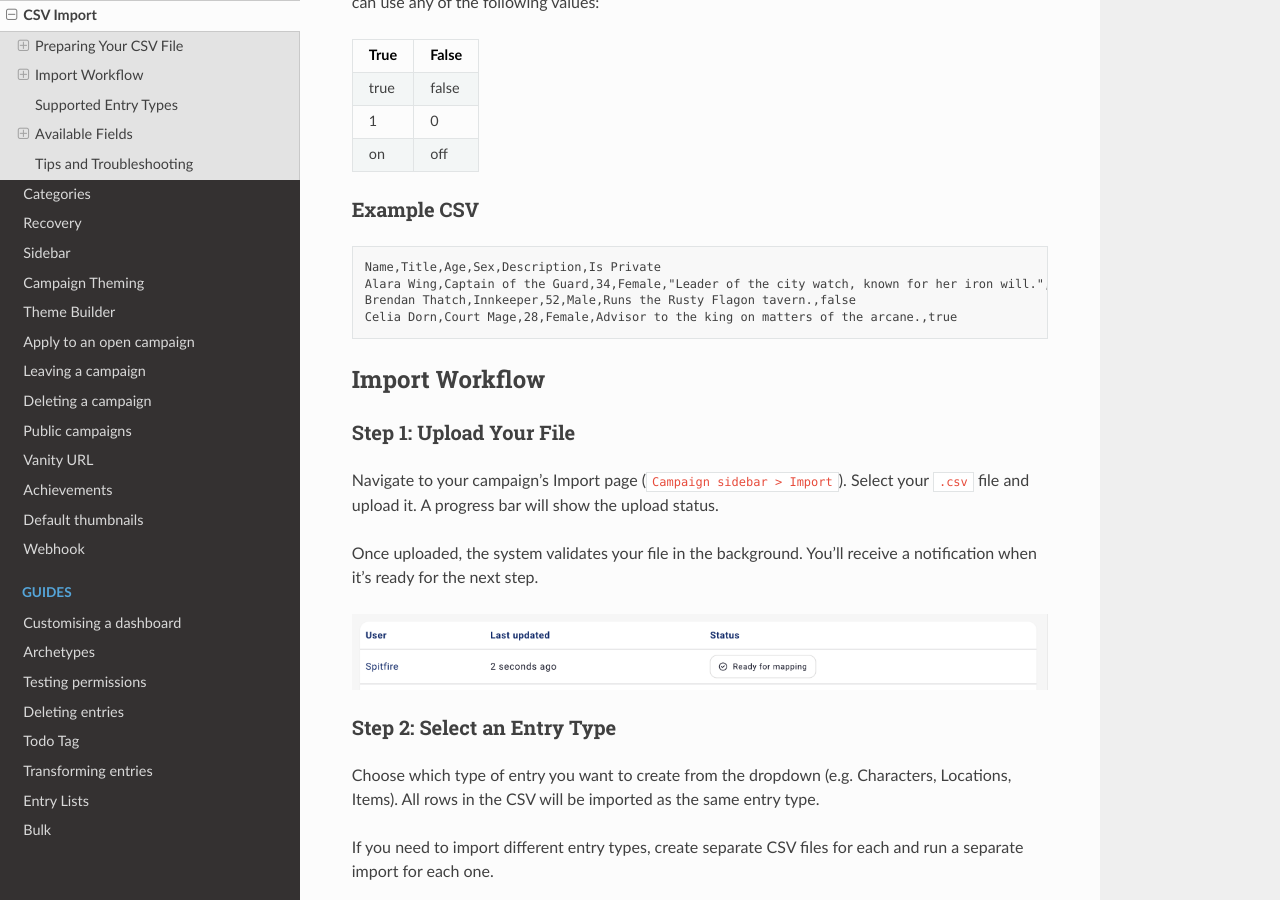
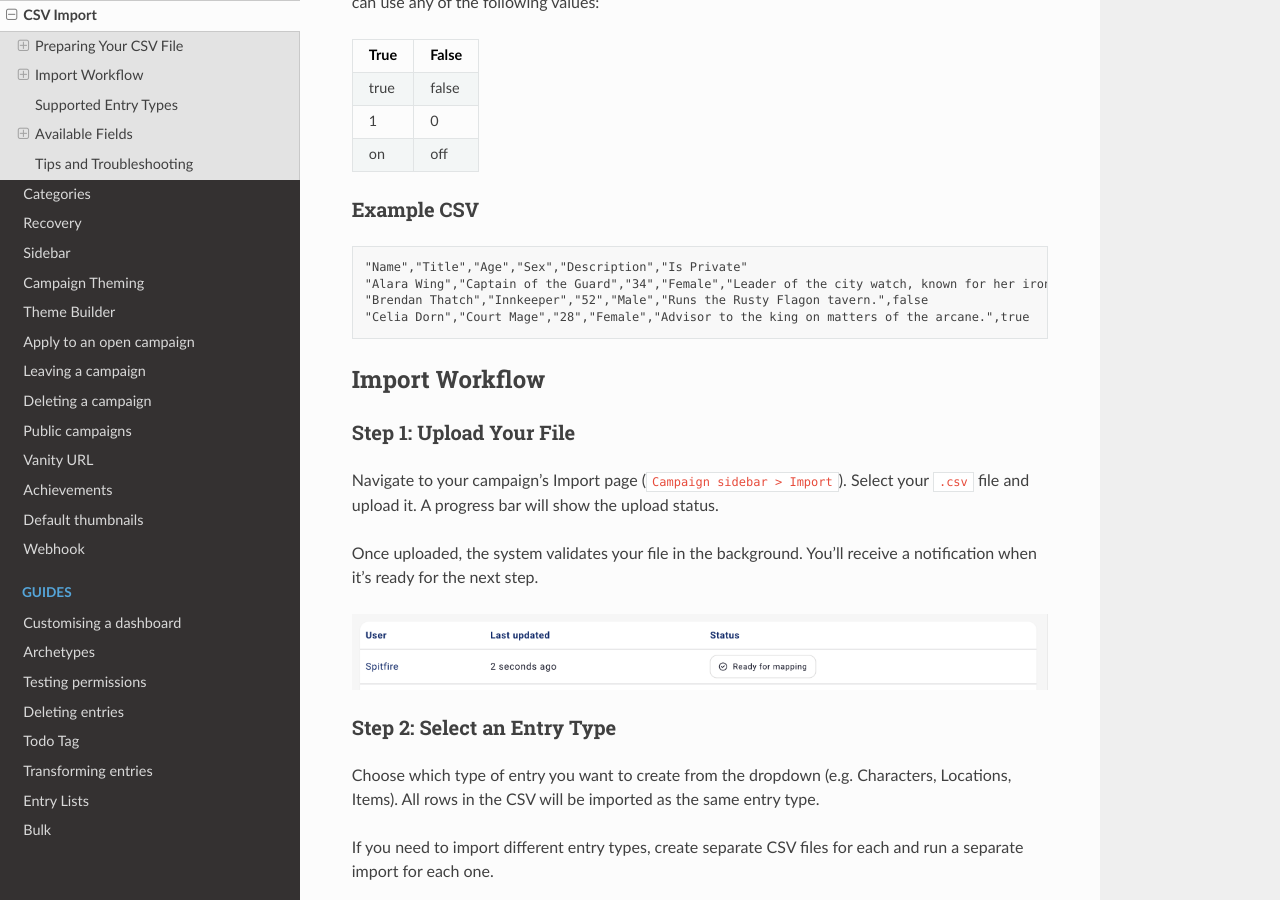
Before and after one commit to owlchester/kanka-docs, a Sphinx documentation site: the page built from docs/features/campaigns/csv-import.md, in a window 1280 px wide and 900 px high, scrolled down 1144 px. Built offline with Sphinx 7.4.7 and the Read the Docs theme 3.1.0, drawn with Linux system fonts in a browser that asks for light colours; pages that are not in the unit, such as notebooks, are missing from menus.

Commit message:
Fixed error in example

````diff
--- a/docs/features/campaigns/csv-import.md
+++ b/docs/features/campaigns/csv-import.md
@@ -39,10 +39,10 @@ Some fields are true/false toggles (like Private, Extinct, Destroyed, etc.). For
 ### Example CSV
 
 ```csv
-Name,Title,Age,Sex,Description,Is Private
-Alara Wing,Captain of the Guard,34,Female,"Leader of the city watch, known for her iron will.",false
-Brendan Thatch,Innkeeper,52,Male,Runs the Rusty Flagon tavern.,false
-Celia Dorn,Court Mage,28,Female,Advisor to the king on matters of the arcane.,true
+"Name","Title","Age","Sex","Description","Is Private"
+"Alara Wing","Captain of the Guard","34","Female","Leader of the city watch, known for her iron will.",false
+"Brendan Thatch","Innkeeper","52","Male","Runs the Rusty Flagon tavern.",false
+"Celia Dorn","Court Mage","28","Female","Advisor to the king on matters of the arcane.",true
 ```
 
 ## Import Workflow
````
